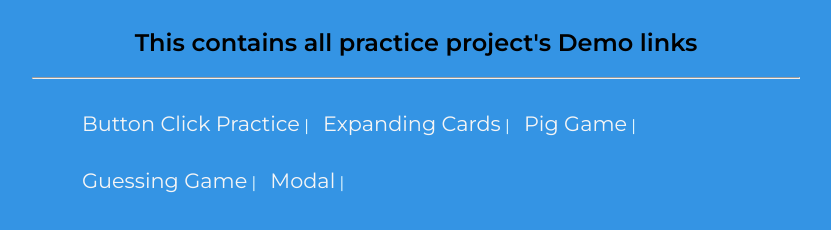
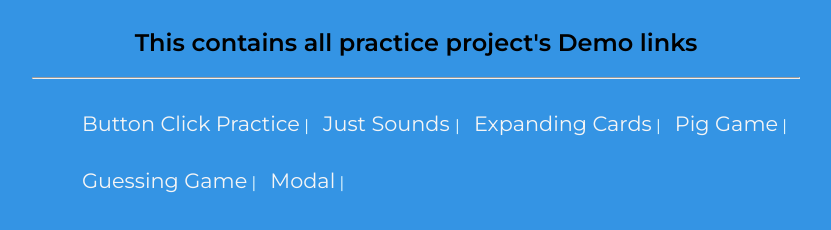
Before and after one commit to redprakash/practiceprojects, a plain HTML site: page index.html in a window 1280 px wide. Shown: the whole page, without its empty margins (224-1055 px from the left). Drawn offline with Linux system fonts and the light colour scheme.

Commit message:
sound practice

```diff
--- a/index.html
+++ b/index.html
@@ -26,6 +26,13 @@
           </li>
           <li>
             <a
+              href="https://redprakash.github.io/practiceprojects/justsounds/"
+              target="_blank"
+              >Just Sounds
+            </a>
+          </li>
+          <li>
+            <a
               href="https://redprakash.github.io/practiceprojects/expanding-cards/"
               target="_blank"
               >Expanding Cards</a
```
